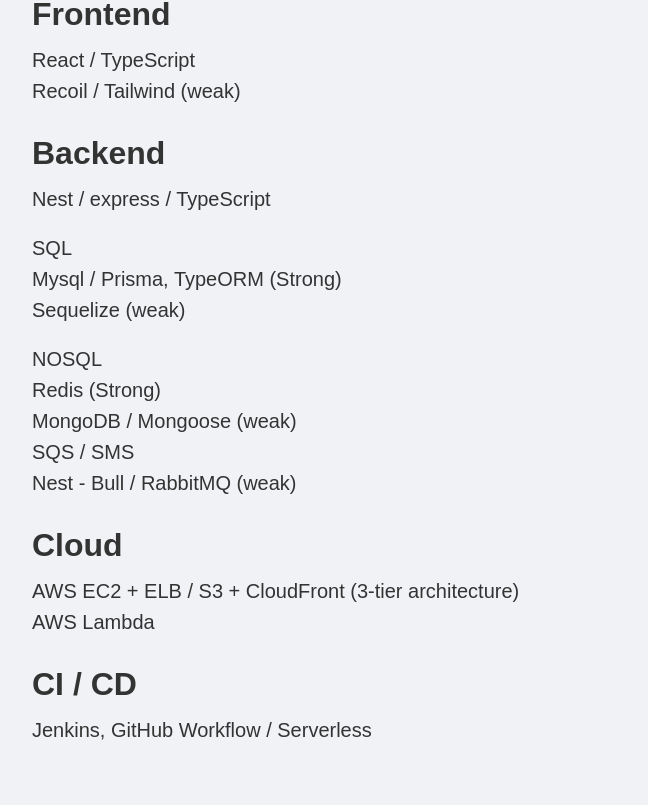
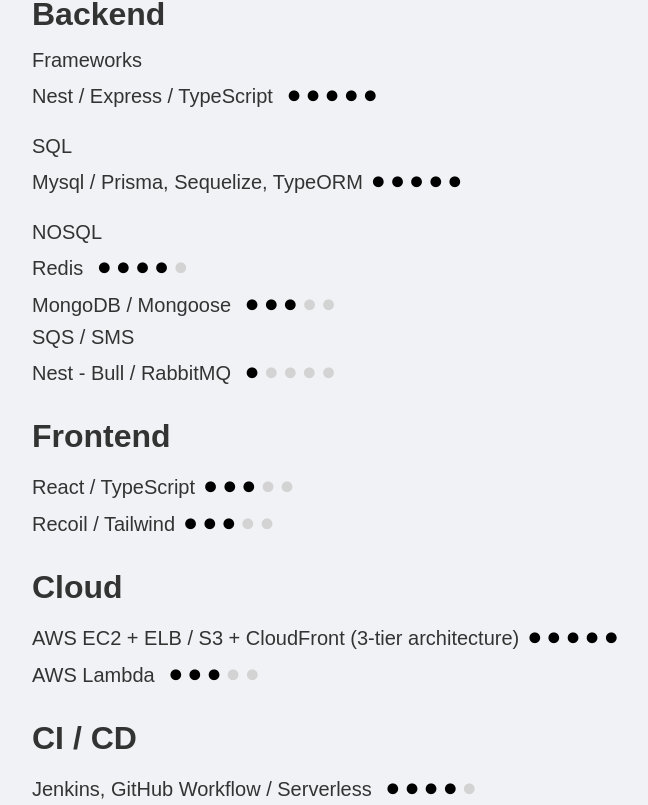
Before and after one commit to sh5080/portfolio, a React (Create React App) app: page / in a window 1280 px wide. Shown: the part 2015-2820 px from the top of the page, without its empty margins (228-876 px from the left). Built offline with nearby package versions, Linux system fonts and the light colour scheme; the HTML template or start-up script is replaced by a standard one.

Commit message:
feat: 강약 아이콘

```diff
--- a/src/pages/projects/style.ts
+++ b/src/pages/projects/style.ts
@@ -116,3 +116,13 @@
   list-style-type: decimal;
   margin-left: 20px;
 `;
+
+export const StrongIconContainer = styled.div`
+  display: inline-flex;
+  margin-left: 8px;
+`;
+export const StrongIcon = styled.span<{ filled: boolean }>`
+  margin-right: 4px;
+  color: ${(props) => (props.filled ? "black" : "lightgray")};
+  font-size: 25px;
+`;
--- a/src/pages/tech-stack.page.tsx
+++ b/src/pages/tech-stack.page.tsx
@@ -1,45 +1,84 @@
 import React from "react";
 import styled from "styled-components";
 import FadeIn from "../components/fade-in.component";
+import { StrongIcon, StrongIconContainer } from "./projects/style";
+
+const Rating: React.FC<{ level: number }> = ({ level }) => {
+  return (
+    <StrongIconContainer>
+      {[...Array(5)].map((_, i) => (
+        <StrongIcon key={i} filled={i < level}>
+          ●
+        </StrongIcon>
+      ))}
+    </StrongIconContainer>
+  );
+};
 
 const TechStack: React.FC = () => {
   return (
     <TechStackContainer className={"fade-in"}>
       <h1>기술 스택</h1>
+
+      <Category>
+        <h2>Backend</h2>
+        <ul>
+          <li>Frameworks</li>
+          <li>
+            Nest / Express / TypeScript <Rating level={5} />
+          </li>
+          <br></br>
+          <li>SQL</li>
+          <li>
+            Mysql / Prisma, Sequelize, TypeORM
+            <Rating level={5} />
+          </li>
+
+          <br></br>
+          <li>NOSQL</li>
+          <li>
+            Redis <Rating level={4} />
+          </li>
+          <li>
+            MongoDB / Mongoose <Rating level={3} />
+          </li>
+          <li>SQS / SMS</li>
+          <li>
+            Nest - Bull / RabbitMQ <Rating level={1} />
+          </li>
+        </ul>
+      </Category>
       <Category>
         <h2>Frontend</h2>
         <ul>
-          <li>React / TypeScript</li>
-          <li>Recoil / Tailwind (weak)</li>
-        </ul>
-      </Category>
-      <Category>
-        <h2>Backend</h2>
-        <ul>
-          <li>Nest / express / TypeScript</li>
-          <br></br>
-          <li>SQL</li>
-          <li>Mysql / Prisma, TypeORM (Strong)</li>
-          <li>Sequelize (weak)</li>
-          <br></br>
-          <li>NOSQL</li>
-          <li> Redis (Strong)</li>
-          <li>MongoDB / Mongoose (weak)</li>
-          <li>SQS / SMS</li>
-          <li> Nest - Bull / RabbitMQ (weak)</li>
+          <li>
+            React / TypeScript
+            <Rating level={3} />
+          </li>
+          <li>
+            Recoil / Tailwind
+            <Rating level={3} />
+          </li>
         </ul>
       </Category>
       <Category>
         <h2>Cloud</h2>
         <ul>
-          <li>AWS EC2 + ELB / S3 + CloudFront (3-tier architecture)</li>
-          <li>AWS Lambda</li>
+          <li>
+            AWS EC2 + ELB / S3 + CloudFront (3-tier architecture)
+            <Rating level={5} />
+          </li>
+          <li>
+            AWS Lambda <Rating level={3} />
+          </li>
         </ul>
       </Category>
       <Category>
         <h2>CI / CD</h2>
         <ul>
-          <li>Jenkins, GitHub Workflow / Serverless</li>
+          <li>
+            Jenkins, GitHub Workflow / Serverless <Rating level={4} />
+          </li>
         </ul>
       </Category>
     </TechStackContainer>
```
